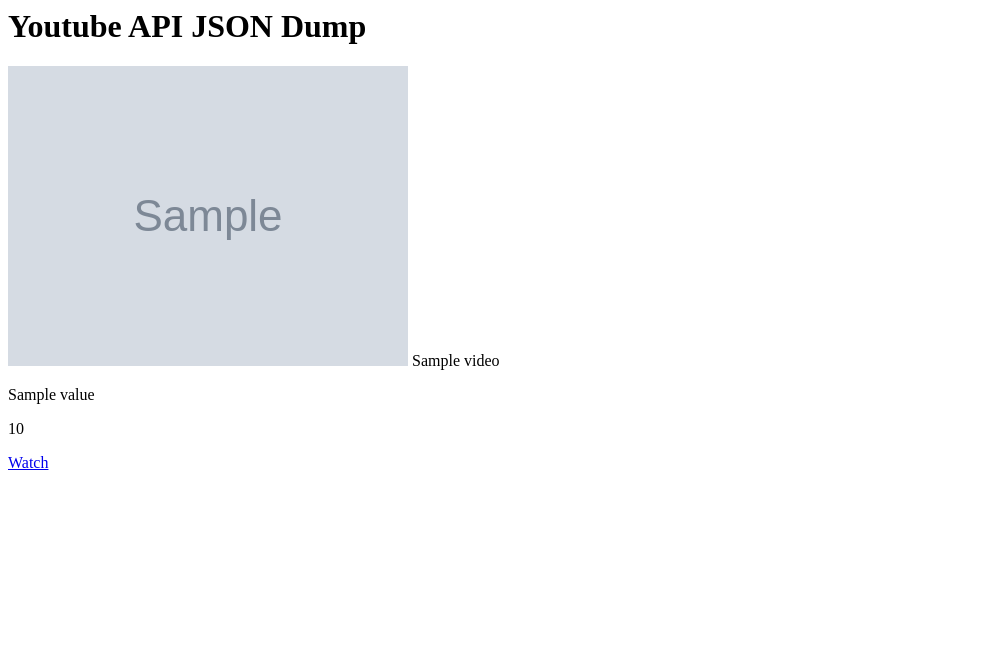
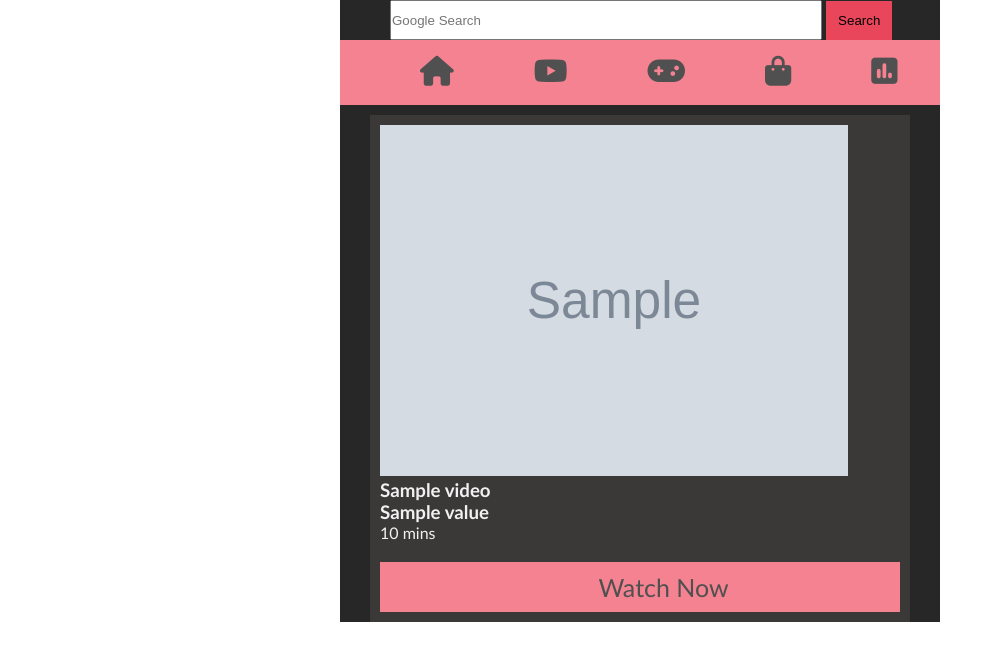
Before and after one commit to AzmainMahtab/News-Portal, a Django app: template portal_app/templates/portal_app/youtube.html in a window 1280 px wide. Shown: the top 661 px of the page, without its empty margins (0-995 px from the left). Run offline with Django 3.2, Linux system fonts and the light colour scheme; the template is opened without the code that fills it: most values are stand-ins (such as "Sample title", 1, 10 or a date in 2020); grey boxes marked "Sample" are stand-in pictures; some libraries are stand-ins or nearby versions.

Commit message:
youtube page working

```diff
--- a/portal_app/templates/portal_app/youtube.html
+++ b/portal_app/templates/portal_app/youtube.html
@@ -1,9 +1,53 @@
-<h1> Youtube API JSON Dump</h1>
-{% for thumbnail, title, duration, url in videos %}
-    <div>
-        <img src="{{ thumbnail }}"
-        <h5> {{ title }}{{ value|linebreaks }} </h5>
-        <p> {{ duration }} </p>
-        <a href="{{ url }}"> Watch </a>
-    </div>
-{% endfor %}
+<!DOCTYPE html>
+<html lang="en">
+<head>
+    <meta charset="UTF-8">
+    <meta http-equiv="X-UA-Compatible" content="IE=edge">
+    <meta name="viewport" content="width=device-width, initial-scale=1.0">
+    {% load static %}
+    <link rel="stylesheet" href="{%static 'css/style.css' %}">
+    <title>Document</title>
+</head>
+<body>
+    <div class="container">
+
+        <div class="header">
+            <div class="search">
+                <form action="https://www.google.com/search" method="GET">
+                    <input type="text" name="q" placeholder="Google Search">
+                    <input type="submit" value="Search" class="search-btn">
+                </form>
+            </div>
+
+              <!--Nav Bar-->
+
+                <div class="nav-bar">
+                        <ul>
+                            <li><a href="#"><i class="fas fa-home"></i></a></li>
+                            <li><a href="#"><i class="fa fa-youtube" aria-hidden="true"></i>
+                            </a></li>
+                            <li><a href="#"><i class="fa fa-gamepad" aria-hidden="true"></i></a></li>
+                            <li><a href="#"><i class="fa fa-shopping-bag" aria-hidden="true"></i></a></li>
+                            <li><a href="#"><i class="fas fa-poll"></i></a></li>
+                        </ul>
+                </div>
+        </div>
+
+        {% for thumbnail, title, duration, url in videos %}
+            <div class="card">
+                <div class="card-content">
+                    <img src="{{ thumbnail }}" alt="ImageNotFound">
+                    <h3>{{ title }}{{ value|linebreaks }} </h3>
+                    <p> {{ duration }} mins</p>
+                    <a href="{{ url }}" target="_blank" class="btn">Watch Now</a>
+                </div>
+            </div>
+        {% endfor %}
+
+    </div> <!--Container Dive-->
+
+  <!--SCRIPTS-->
+  <script src="https://kit.fontawesome.com/63f171295e.js" crossorigin="anonymous"></script>
+
+</body>
+</html>
```
